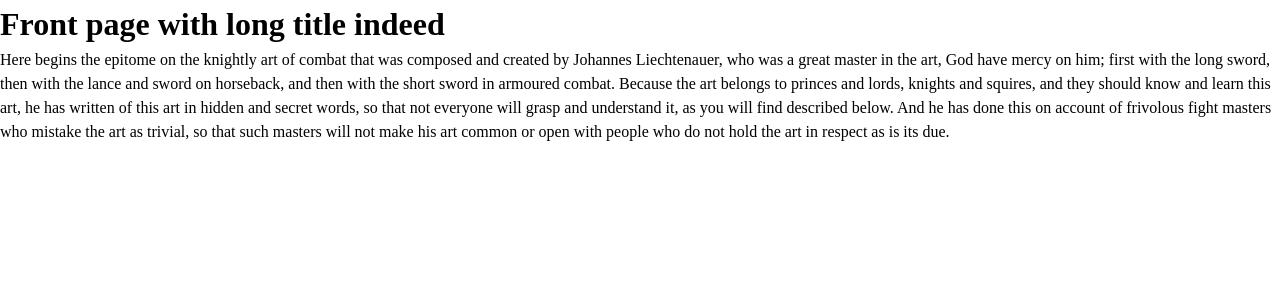
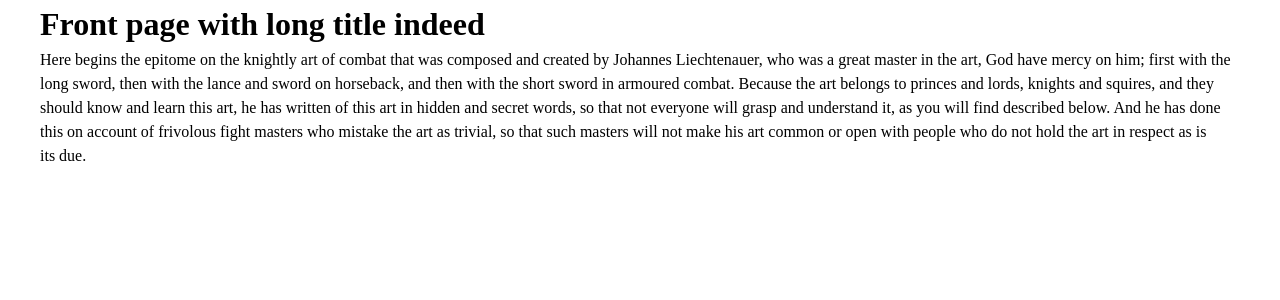
Before and after one commit to havardeidheim/havardeidheim.github.io, a Jekyll site: the page built from index.html, in a window 1280 px wide. Shown: the top 300 px of the page. Built offline with Jekyll 4.4.1, drawn with Linux system fonts in a browser that asks for light colours.

Commit message:
row indents

```diff
--- a/_layouts/page.html
+++ b/_layouts/page.html
@@ -2,4 +2,4 @@
 layout: base
 ---
 
-<div class="body">{{ content}}</div>
+<div class="body">{{ content }}</div>
--- a/index.html
+++ b/index.html
@@ -4,10 +4,10 @@ title: "Home"
 permalink: /
 ---
 
-<row class="row">
+<div class="row">
   <h1>Front page with long title indeed</h1>
-</row>
-<row class="row row-indent">
+</div>
+<div class="row row-indent">
   <p>
     Here begins the epitome on the knightly art of combat that was composed and
     created by Johannes Liechtenauer, who was a great master in the art, God
@@ -20,4 +20,4 @@ permalink: /
     who mistake the art as trivial, so that such masters will not make his art
     common or open with people who do not hold the art in respect as is its due.
   </p>
-</row>
+</div>
```
